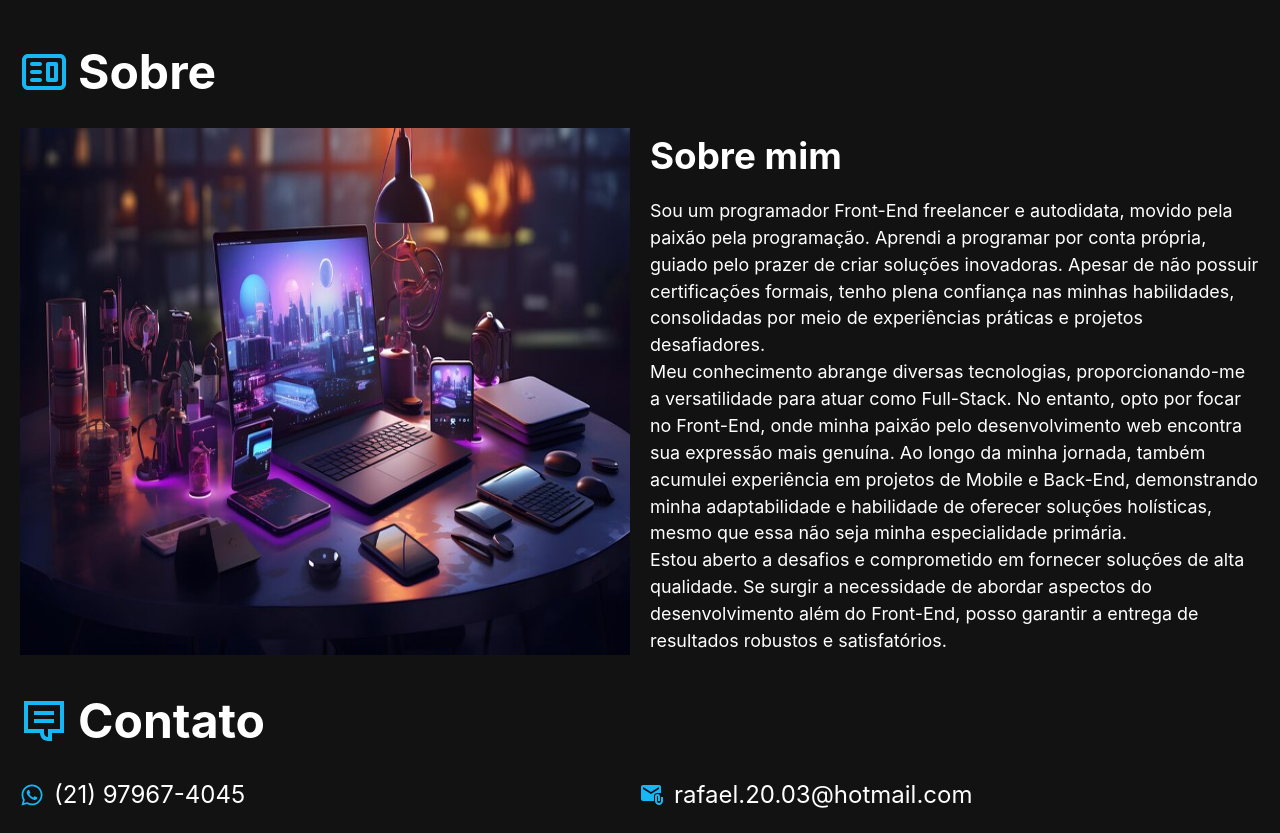
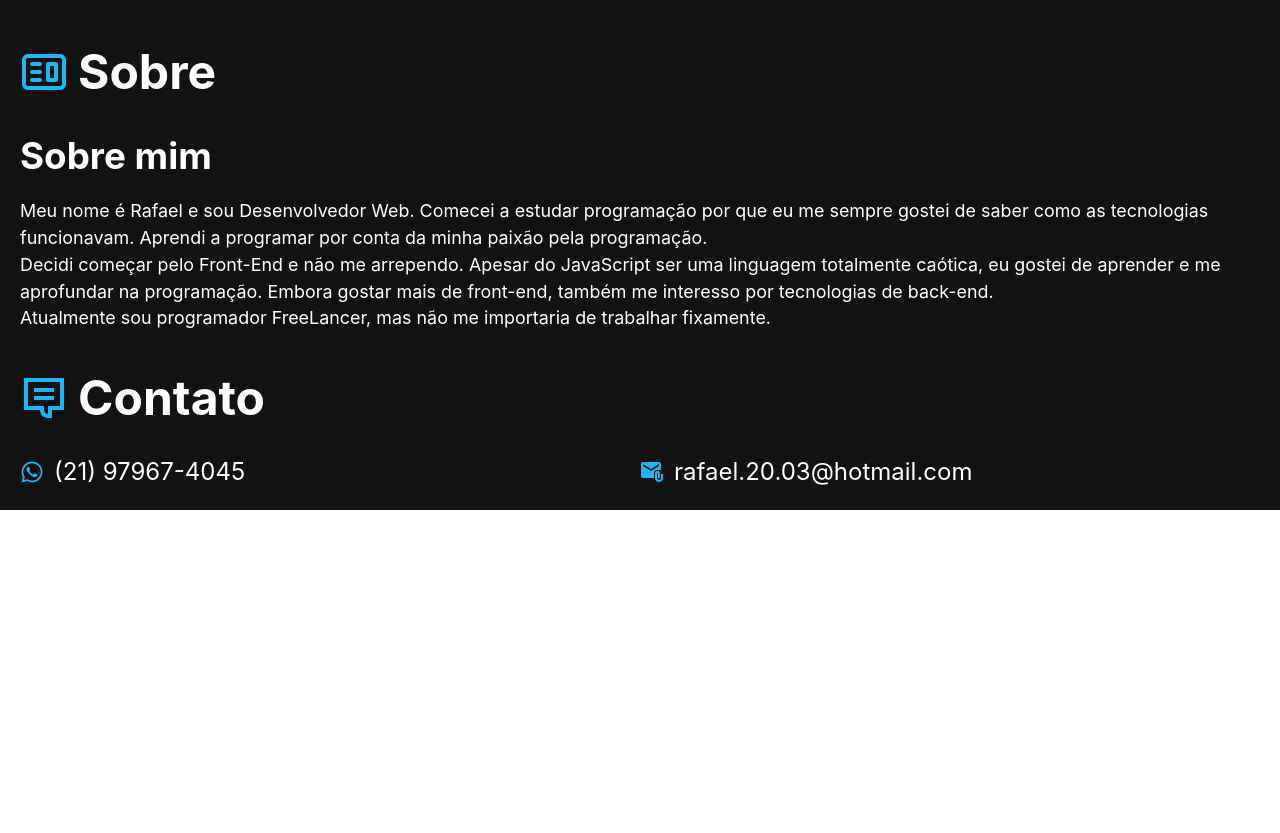
Before and after one commit to RafaelSFDC/RafaelSilva, a React (Vite) app: page / in a window 1280 px wide. Shown: the part 1860-2693 px from the top of the page. After the commit the page ends 2370 px from the top, so only its background shows below. Built offline with nearby package versions, Linux system fonts and the light colour scheme.

Commit message:
refactor(Text): :speech_balloon: Update About

```diff
--- a/src/components/About.jsx
+++ b/src/components/About.jsx
@@ -10,14 +10,14 @@ const About = () => {
                     Sobre
                 </h2>
                 <div className="about">
-                    <img src="images/laptop.jpg" alt="" />
+                    {/* <img src="images/laptop.jpg" alt="" /> */}
                     <div className="content">
                         <h3>Sobre mim</h3>
-                        <p>Sou um programador Front-End freelancer e autodidata, movido pela paixão pela programação. Aprendi a programar por conta própria, guiado pelo prazer de criar soluções inovadoras. Apesar de não possuir certificações formais, tenho plena confiança nas minhas habilidades, consolidadas por meio de experiências práticas e projetos desafiadores.
+                        <p>Meu nome é Rafael e sou Desenvolvedor Web. Comecei a estudar programação por que eu me sempre gostei de saber como as tecnologias funcionavam. Aprendi a programar por conta da minha paixão pela programação.
                             <br />
-                            Meu conhecimento abrange diversas tecnologias, proporcionando-me a versatilidade para atuar como Full-Stack. No entanto, opto por focar no Front-End, onde minha paixão pelo desenvolvimento web encontra sua expressão mais genuína. Ao longo da minha jornada, também acumulei experiência em projetos de Mobile e Back-End, demonstrando minha adaptabilidade e habilidade de oferecer soluções holísticas, mesmo que essa não seja minha especialidade primária.
+                            Decidi começar pelo Front-End e não me arrependo. Apesar do JavaScript ser uma linguagem totalmente caótica, eu gostei de aprender e me aprofundar na programação. Embora gostar mais de front-end, também me interesso por tecnologias de back-end.
                             <br />
-                            Estou aberto a desafios e comprometido em fornecer soluções de alta qualidade. Se surgir a necessidade de abordar aspectos do desenvolvimento além do Front-End, posso garantir a entrega de resultados robustos e satisfatórios.
+                            Atualmente sou programador FreeLancer, mas não me importaria de trabalhar fixamente.
                         </p>
                     </div>
                 </div>
--- a/src/components/Skills/Data.js
+++ b/src/components/Skills/Data.js
@@ -1,4 +1,4 @@
-import { SiExpo, SiMongodb, SiAppwrite, SiExpress, SiFirebase, SiVite, SiJavascript, SiTypescript, SiReactquery, SiRedux, SiTailwindcss, SiSass, SiHtml5, SiCss3 } from "react-icons/si";
+import { SiExpo, SiMongodb, SiAppwrite, SiExpress, SiFirebase, SiVite, SiJavascript, SiTypescript, SiReactquery, SiRedux, SiTailwindcss, SiSass, SiHtml5, SiCss3, SiPhp, SiLaravel } from "react-icons/si";
 import { FaReact, FaNode } from "react-icons/fa";
 import { TbBrandNextjs, TbBrandFramerMotion } from "react-icons/tb";
 
@@ -64,6 +64,14 @@ export const data = {
             icon: SiAppwrite,
             text: "AppWrite"
         },
+        {
+            icon: SiPhp,
+            text: "PHP"
+        },
+        {
+            icon: SiLaravel,
+            text: "Laravel"
+        },
     ],
     Bibliotecas: [
         {
```
